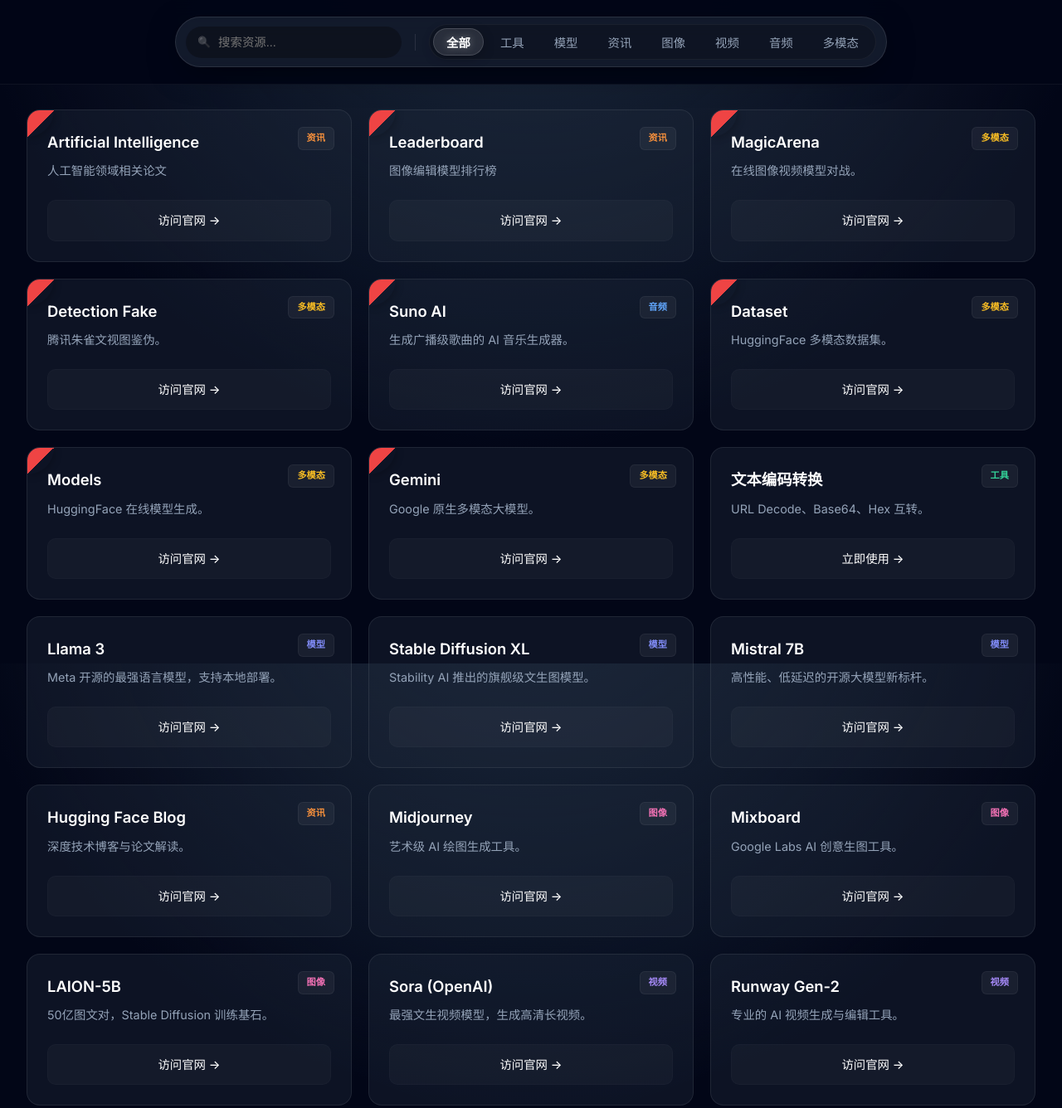
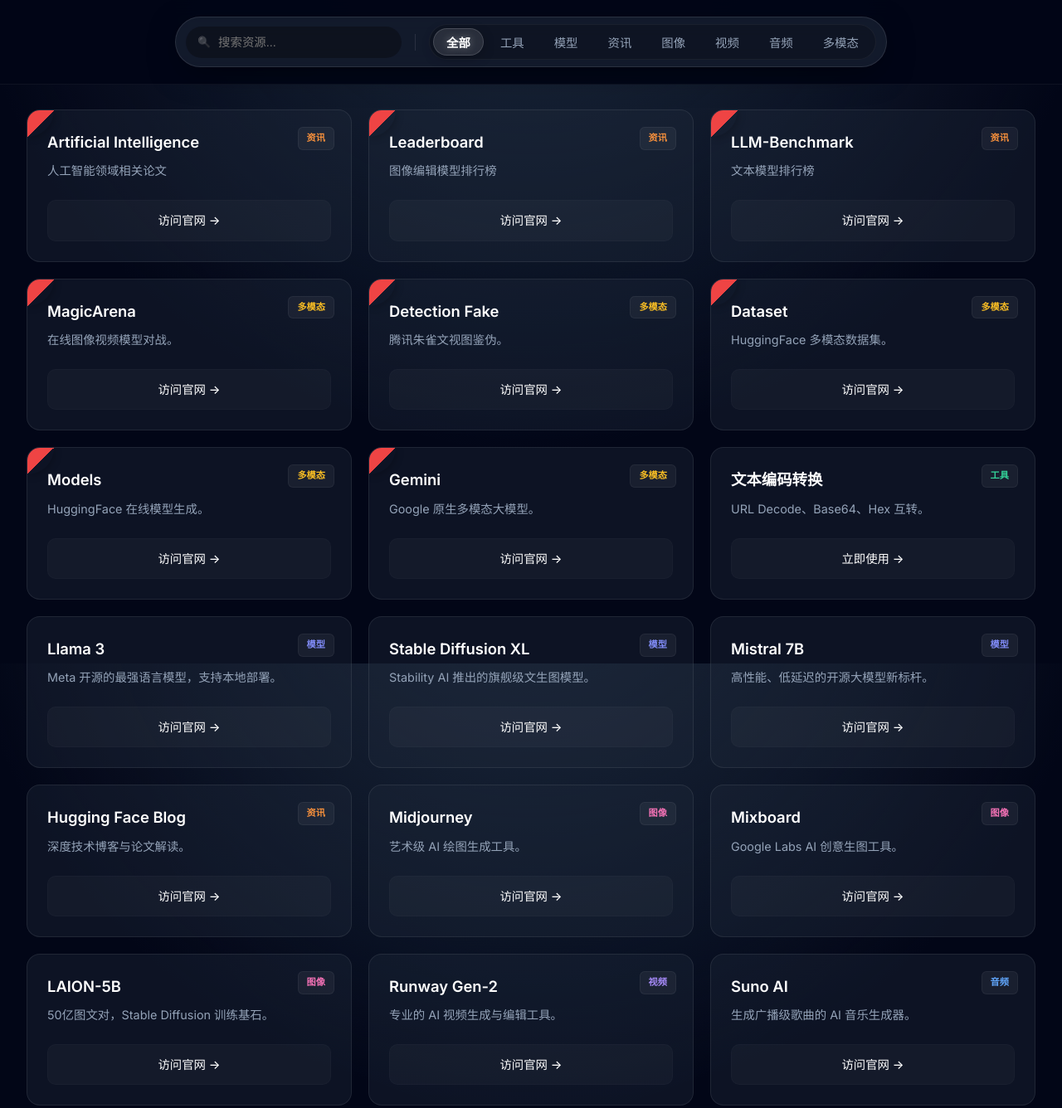
Before and after one commit to feeday/datxy.com, a plain HTML site: page index.html in a window 1280 px wide. Shown: the top 1336 px of the page at 83% size. Drawn offline with Linux system fonts and the light colour scheme.

Commit message:
Update index.html

```diff
--- a/index.html
+++ b/index.html
@@ -313,14 +313,14 @@
             { cat: 'news', title: 'Artificial Intelligence', desc: '人工智能领域相关论文', url: 'https://arxiv.org/list/cs.AI/recent', isTop: true },
             { cat: 'news', title: 'Hugging Face Blog', desc: '深度技术博客与论文解读。', url: 'https://huggingface.co/blog' },
             { cat: 'news', title: 'Leaderboard', desc: '图像编辑模型排行榜', url: 'https://artificialanalysis.ai/image/leaderboard/editing', isTop: true },
+            { cat: 'news', title: 'LLM-Benchmark', desc: '文本模型排行榜', url: 'https://llm2014.github.io/llm_benchmark/', isTop: true },
             { cat: 'multi', title: 'MagicArena', desc: '在线图像视频模型对战。', url: 'https://aigcarena.com/', isTop: true},
             { cat: 'image', title: 'Midjourney', desc: '艺术级 AI 绘图生成工具。', url: 'https://www.midjourney.com/'},
             { cat: 'image', title: 'Mixboard', desc: 'Google Labs AI 创意生图工具。', url: 'https://mixboard.google.com/'},
             { cat: 'image', title: 'LAION-5B', desc: '50亿图文对，Stable Diffusion 训练基石。', url: 'https://laion.ai/' },
-            { cat: 'video', title: 'Sora (OpenAI)', desc: '最强文生视频模型，生成高清长视频。', url: 'https://openai.com/sora'},
             { cat: 'multi', title: 'Detection Fake', desc: '腾讯朱雀文视图鉴伪。', url: 'https://matrix.tencent.com/ai-detect/', isTop: true},
             { cat: 'video', title: 'Runway Gen-2', desc: '专业的 AI 视频生成与编辑工具。', url: 'https://runwayml.com/' },
-            { cat: 'audio', title: 'Suno AI', desc: '生成广播级歌曲的 AI 音乐生成器。', url: 'https://suno.com/', isTop: true },
+            { cat: 'audio', title: 'Suno AI', desc: '生成广播级歌曲的 AI 音乐生成器。', url: 'https://suno.com/' },
             { cat: 'audio', title: 'ElevenLabs', desc: '最自然的 AI 语音合成 (TTS)。', url: 'https://elevenlabs.io/' },
             { cat: 'multi', title: 'ChatGPT', desc: '全能助手：文本、代码、识图、绘图。', url: 'https://chat.openai.com/' },
             { cat: 'multi', title: 'PixVerse', desc: '拍我视频生成编辑、对口型。', url: 'https://app.pixverse.ai/' },
```
